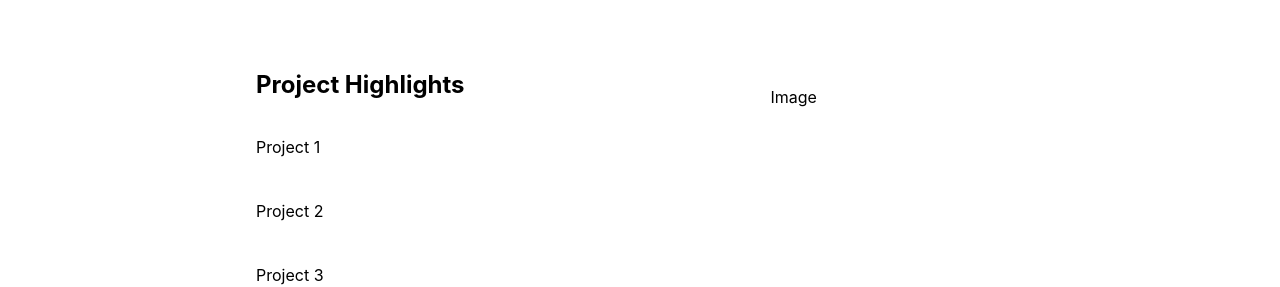
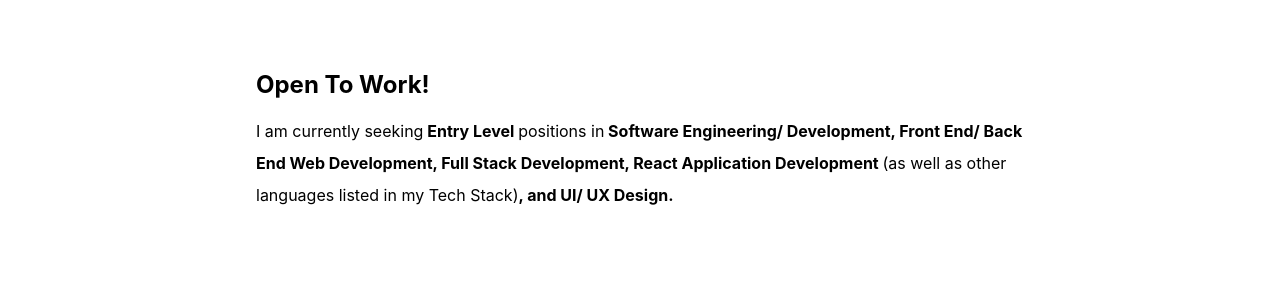
Before and after one commit to Gustavo0623/Gustavo-M-Portfolio, a React (Create React App) app in the folder frontend/: page / in a window 1280 px wide. Shown: the part 615-902 px from the top of the page. Built offline with nearby package versions, Linux system fonts and the light colour scheme.

Commit message:
home page update- added some content

```diff
--- a/frontend/src/App.css
+++ b/frontend/src/App.css
@@ -24,7 +24,7 @@
 
 /* Home */
 
-#intro, #proj-home, #quick-links {
+#intro, #proj-home, #quick-links, #w-status {
   width: 100%;
   height: 100%;
   margin-top: 100px;
@@ -82,7 +82,7 @@
   justify-content: flex-start;
 }
 
-#t-stack {
+#t-stack, #otw {
   width: 60%;
   display: flex;
   flex-direction: column;
--- a/frontend/src/Home.js
+++ b/frontend/src/Home.js
@@ -30,6 +30,21 @@
                     <div className='stack-group'>
                         <p className='icon list'>Js</p>
                     </div>
+                </div>
+            </div>
+
+            {/* Work Status */}
+            <div id='w-status'>
+                <div id='otw'>
+                    <h2> Open To Work! </h2>
+                    <p className='msg'>
+                        I am currently seeking
+                        <strong> Entry Level </strong>
+                        positions in
+                        <strong> Software Engineering/ Development, Front End/ Back End Web Development, Full Stack Development, React Application Development </strong>
+                        (as well as other languages listed in my Tech Stack)
+                        <strong>, and UI/ UX Design.</strong>
+                    </p>
                 </div>
             </div>
 
```
